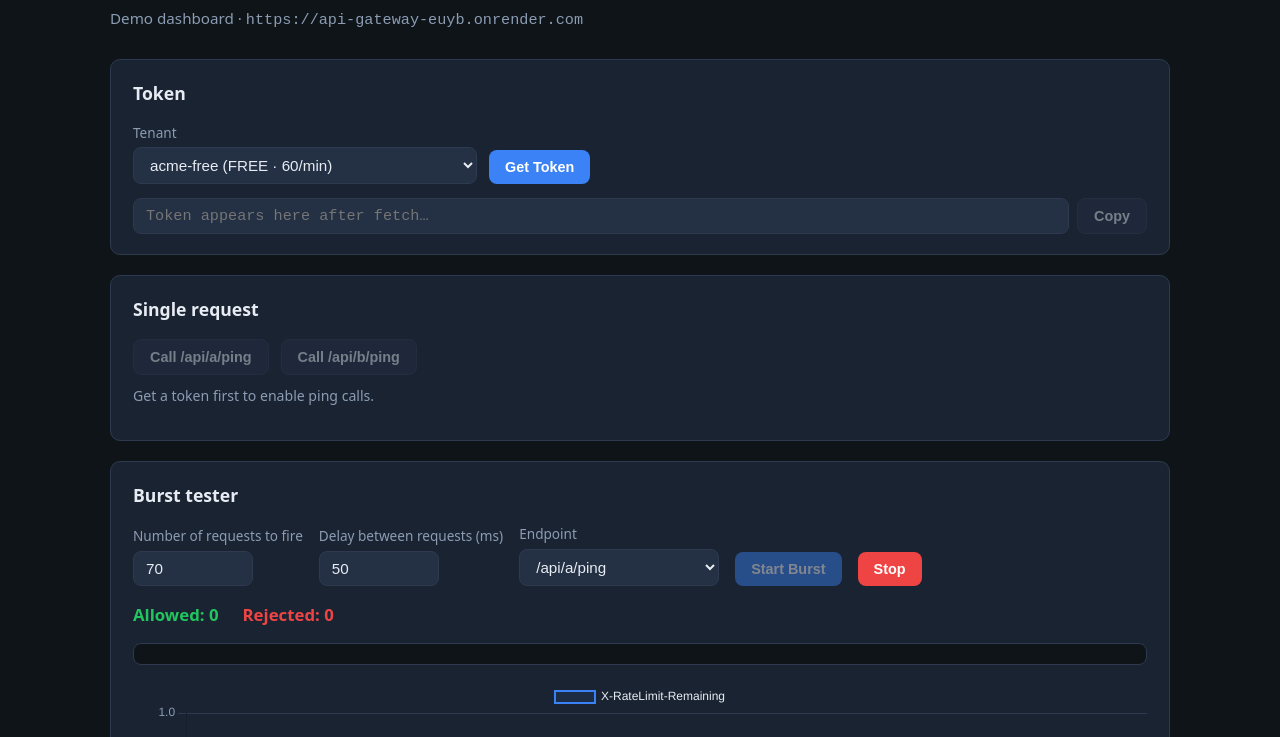
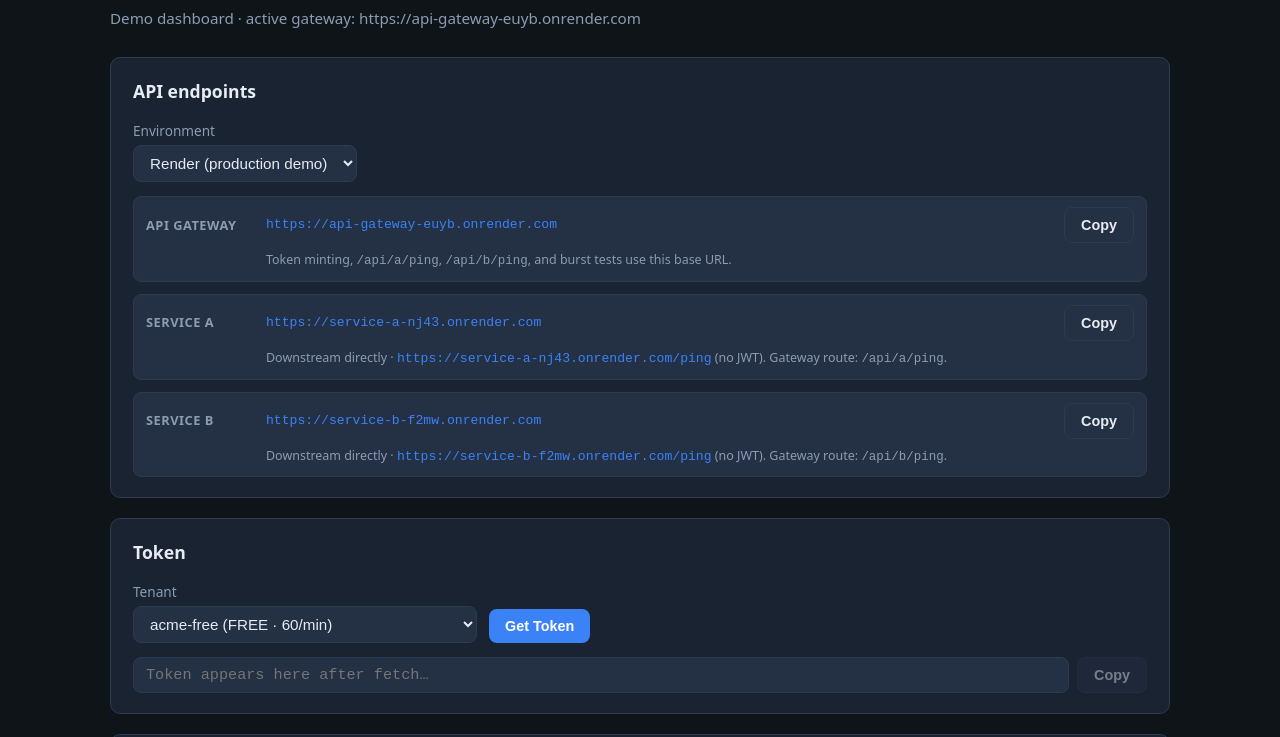
Before and after one commit to Dhananjay-234/rate-limiter, a plain HTML site: page index.html in a window 1280 px wide. Shown: the part 63-800 px from the top of the page. Drawn offline with nearby package versions, Linux system fonts and the light colour scheme.

Commit message:
add Endpoints of render

```diff
--- a/index.html
+++ b/index.html
@@ -303,6 +303,57 @@
       margin-top: 8px;
     }
 
+    .api-panel {
+      display: grid;
+      gap: 12px;
+    }
+
+    .api-row {
+      display: flex;
+      flex-wrap: wrap;
+      gap: 8px;
+      align-items: center;
+      padding: 10px 12px;
+      background: var(--surface2);
+      border-radius: 8px;
+      border: 1px solid var(--border);
+    }
+
+    .api-row .api-label {
+      min-width: 7rem;
+      font-size: 0.8rem;
+      font-weight: 600;
+      color: var(--muted);
+      text-transform: uppercase;
+      letter-spacing: 0.04em;
+    }
+
+    .api-row a.api-url {
+      flex: 1;
+      min-width: 200px;
+      color: var(--blue);
+      font-family: ui-monospace, monospace;
+      font-size: 0.82rem;
+      word-break: break-all;
+      text-decoration: none;
+    }
+
+    .api-row a.api-url:hover {
+      text-decoration: underline;
+    }
+
+    .api-row .api-note {
+      width: 100%;
+      margin: 0;
+      font-size: 0.78rem;
+      color: var(--muted);
+      padding-left: calc(7rem + 8px);
+    }
+
+    @media (max-width: 600px) {
+      .api-row .api-note { padding-left: 0; }
+    }
+
     @media (max-width: 600px) {
       .wrap { padding: 16px 12px; }
       section { padding: 16px; }
@@ -311,14 +362,47 @@
 </head>
 <body>
   <div id="gatewayBanner" class="banner">
-    Can't Connect to the Server try again later!
+    Can't reach the gateway — check the URL below or try again later.
   </div>
 
   <div class="wrap">
     <header>
       <h1>Rate Limiter Gateway</h1>
-      <p>Demo dashboard · <code style="color: var(--muted)">https://api-gateway-euyb.onrender.com</code></p>
+      <p id="headerSubtitle">Demo dashboard · rate-limited calls go through the API gateway.</p>
     </header>
+
+    <section id="envSection" aria-label="API endpoints">
+      <h2>API endpoints</h2>
+      <div class="row" style="margin-bottom: 14px">
+        <div>
+          <label for="envSelect">Environment</label>
+          <select id="envSelect">
+            <option value="render" selected>Render (production demo)</option>
+            <option value="local">Local (docker compose)</option>
+          </select>
+        </div>
+      </div>
+      <div class="api-panel">
+        <div class="api-row">
+          <span class="api-label">API gateway</span>
+          <a id="linkGateway" class="api-url" href="#" target="_blank" rel="noopener noreferrer"></a>
+          <button type="button" class="btn-secondary btn-copy-api" data-copy="gateway">Copy</button>
+          <p class="api-note">Token minting, <code>/api/a/ping</code>, <code>/api/b/ping</code>, and burst tests use this base URL.</p>
+        </div>
+        <div class="api-row">
+          <span class="api-label">Service A</span>
+          <a id="linkServiceA" class="api-url" href="#" target="_blank" rel="noopener noreferrer"></a>
+          <button type="button" class="btn-secondary btn-copy-api" data-copy="serviceA">Copy</button>
+          <p class="api-note">Downstream directly · <a id="linkServiceAPing" class="api-url" href="#" target="_blank" rel="noopener noreferrer">/ping</a> (no JWT). Gateway route: <code>/api/a/ping</code>.</p>
+        </div>
+        <div class="api-row">
+          <span class="api-label">Service B</span>
+          <a id="linkServiceB" class="api-url" href="#" target="_blank" rel="noopener noreferrer"></a>
+          <button type="button" class="btn-secondary btn-copy-api" data-copy="serviceB">Copy</button>
+          <p class="api-note">Downstream directly · <a id="linkServiceBPing" class="api-url" href="#" target="_blank" rel="noopener noreferrer">/ping</a> (no JWT). Gateway route: <code>/api/b/ping</code>.</p>
+        </div>
+      </div>
+    </section>
 
     <!-- 1. Token panel -->
     <section id="tokenSection">
@@ -398,7 +482,21 @@
   </div>
 
   <script>
-    const GATEWAY = 'https://api-gateway-euyb.onrender.com';
+    const ENDPOINTS = {
+      render: {
+        gateway: 'https://api-gateway-euyb.onrender.com',
+        serviceA: 'https://service-a-nj43.onrender.com',
+        serviceB: 'https://service-b-f2mw.onrender.com'
+      },
+      local: {
+        gateway: 'http://localhost:8080',
+        serviceA: 'http://localhost:8081',
+        serviceB: 'http://localhost:8082'
+      }
+    };
+
+    let gatewayBase = ENDPOINTS.render.gateway;
+    let currentEnv = 'render';
 
     const TENANT_TIER = {
       'acme-free': 'FREE',
@@ -474,8 +572,51 @@
         .replace(/"/g, '&quot;');
     }
 
+    function getEndpoints() {
+      return ENDPOINTS[currentEnv] || ENDPOINTS.render;
+    }
+
+    function applyEnvironment(envKey) {
+      currentEnv = envKey in ENDPOINTS ? envKey : 'render';
+      const ep = getEndpoints();
+      gatewayBase = ep.gateway.replace(/\/$/, '');
+
+      $('linkGateway').href = ep.gateway;
+      $('linkGateway').textContent = ep.gateway;
+      $('linkServiceA').href = ep.serviceA;
+      $('linkServiceA').textContent = ep.serviceA;
+      $('linkServiceB').href = ep.serviceB;
+      $('linkServiceB').textContent = ep.serviceB;
+      $('linkServiceAPing').href = ep.serviceA + '/ping';
+      $('linkServiceAPing').textContent = ep.serviceA + '/ping';
+      $('linkServiceBPing').href = ep.serviceB + '/ping';
+      $('linkServiceBPing').textContent = ep.serviceB + '/ping';
+
+      $('headerSubtitle').textContent =
+        'Demo dashboard · active gateway: ' + ep.gateway;
+
+      jwtToken = null;
+      tokenMeta = null;
+      $('tokenBadge').classList.add('hidden');
+      $('singleResult').classList.add('hidden');
+      showGatewayBanner(false);
+      updateTokenUI();
+    }
+
+    async function copyApiUrl(kind) {
+      const ep = getEndpoints();
+      const map = { gateway: ep.gateway, serviceA: ep.serviceA, serviceB: ep.serviceB };
+      const text = map[kind];
+      if (!text) return;
+      try {
+        await navigator.clipboard.writeText(text);
+      } catch (_) {
+        prompt('Copy URL:', text);
+      }
+    }
+
     async function gatewayFetch(path, options = {}) {
-      const url = path.startsWith('http') ? path : GATEWAY + path;
+      const url = path.startsWith('http') ? path : gatewayBase + path;
       const headers = { ...(options.headers || {}) };
       if (jwtToken && !headers.Authorization) {
         headers.Authorization = 'Bearer ' + jwtToken;
@@ -723,6 +864,15 @@
       burstAbort = true;
     });
 
+    $('envSelect').addEventListener('change', (e) => {
+      applyEnvironment(e.target.value);
+    });
+
+    document.querySelectorAll('.btn-copy-api').forEach((btn) => {
+      btn.addEventListener('click', () => copyApiUrl(btn.getAttribute('data-copy')));
+    });
+
+    applyEnvironment('render');
     updateTokenUI();
     initChart();
   </script>
```
